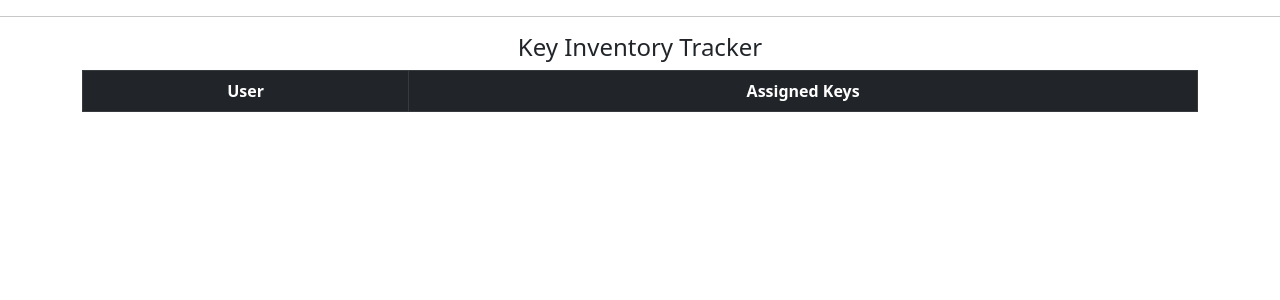
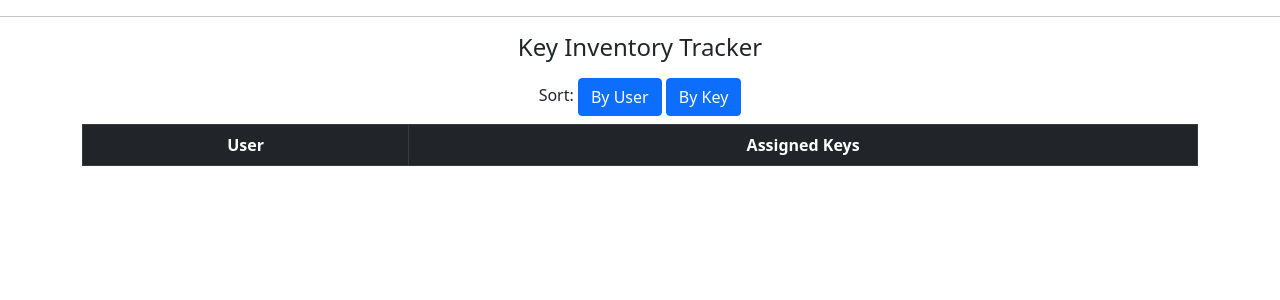
Before and after one commit to mike-lloyd03/KeyMaster, a Flask app: page /index?sort=by_user in a window 1280 px wide. Shown: the part 56-356 px from the top of the page. Run offline with Flask 2, Linux system fonts and the light colour scheme; the visitor is signed in with stand-in values (Sample User, id 1); data comes from the database, SQL or seed files in the repository; data that the repository does not hold is empty; some libraries are stand-ins or nearby versions.

Commit message:
Add sort_by function to index.

```diff
--- a/app/routes.py
+++ b/app/routes.py
@@ -99,31 +99,60 @@ def get_user_dict():
 @app.route("/index")
 @login_required
 def index():
-    query_results = (
-        Assignment.query.filter_by(date_in=None)
-        .order_by(Assignment.user, Assignment.key)
-        .all()
-    )
+    # TODO: Add search filtering
+
+    sort_method = request.args.get("sort")
     user_dict = get_user_dict()
 
-    data = {}
-    for r in query_results:
-        username = user_dict.get(r.user, r.user)
-        if data.get(username):
-            data[username] += f", {r.key}"
-        else:
-            data[username] = str(r.key)
+    if sort_method == "by_user":
+        assignment_list = (
+            Assignment.query.filter_by(date_in=None)
+            .order_by(Assignment.user, Assignment.key)
+            .all()
+        )
 
-    headings = ["User", "Assigned Keys"]
+        data = {}
+        for assignment in assignment_list:
+            username = user_dict.get(assignment.user, assignment.user)
+            if data.get(username):
+                data[username] += f", {assignment.key}"
+            else:
+                data[username] = str(assignment.key)
+        rows = [[k, v] for k, v in data.items()]
 
-    # heading_map = {"display_name": "User", "key": "Key Assigned"}
-    # headings, rows = get_headings_rows(query_results, heading_map)
-    # return render_template("index.html", headings=headings, rows=rows)
-    return render_template(
-        "index.html",
-        headings=headings,
-        rows=[[k, v] for k, v in data.items()],
-    )
+        headings = ["User", "Assigned Keys"]
+
+        return render_template(
+            "index.html",
+            headings=headings,
+            rows=rows,
+        )
+
+    if sort_method == "by_key":
+        assignment_list = (
+            Assignment.query.filter_by(date_in=None)
+            .order_by(Assignment.key, Assignment.user)
+            .all()
+        )
+
+        data = {}
+        for assignment in assignment_list:
+            username = user_dict.get(assignment.user, assignment.user)
+            if data.get(assignment.key):
+                data[assignment.key] += f", {username}"
+            else:
+                data[assignment.key] = str(username)
+        rows = [[k, v] for k, v in data.items()]
+
+        headings = ["Key", "Users Assigned"]
+
+        return render_template(
+            "index.html",
+            headings=headings,
+            rows=rows,
+        )
+
+    return redirect(url_for("index", sort="by_user"))
 
 
 @app.route("/login", methods=["GET", "POST"])
@@ -229,6 +258,7 @@ def assignments():
 @app.route("/assign_key", methods=["GET", "POST"])
 @login_required
 def assign_key():
+    # TODO: Do not allow assigning same key to same person twice
     form = add_form_choices(AssignKeyForm())
 
     if request.method == "POST":
--- a/app/templates/index.html
+++ b/app/templates/index.html
@@ -4,6 +4,11 @@
     <div class="container">
         <div class="" style="text-align: center">
             <h4>Key Inventory Tracker</h4>
+                <div class="container py-2">
+                    Sort:
+                    <a class="btn btn-primary" href="{{ url_for('index', sort="by_user") }}" role="button">By User</a>
+                    <a class="btn btn-primary" href="{{ url_for('index', sort="by_key") }}" role="button">By Key</a>
+                </div>
             <div class="">
                 <table class="table table-striped table-hover table-bordered">
                     <thead class="table-dark">
```
